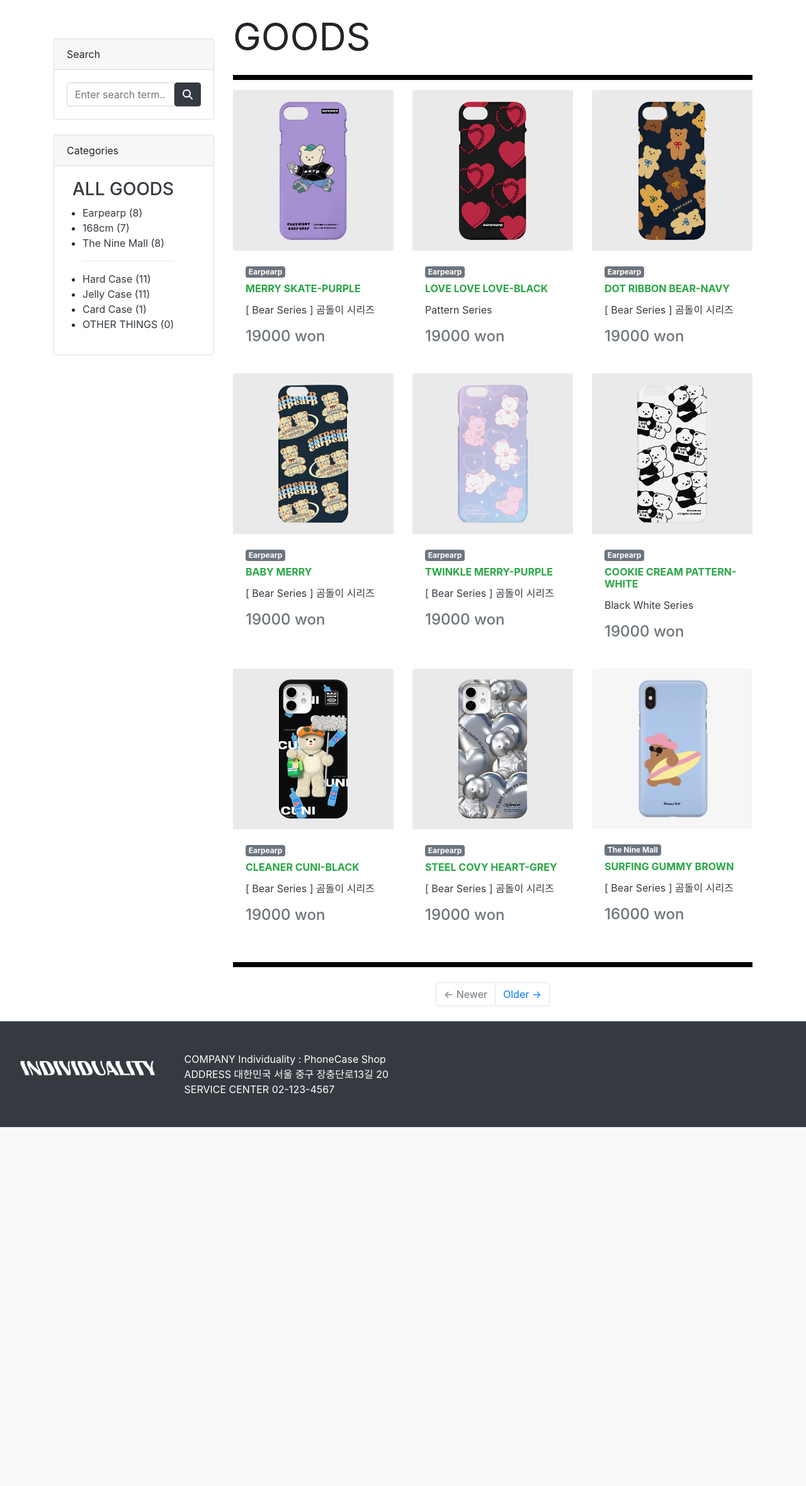
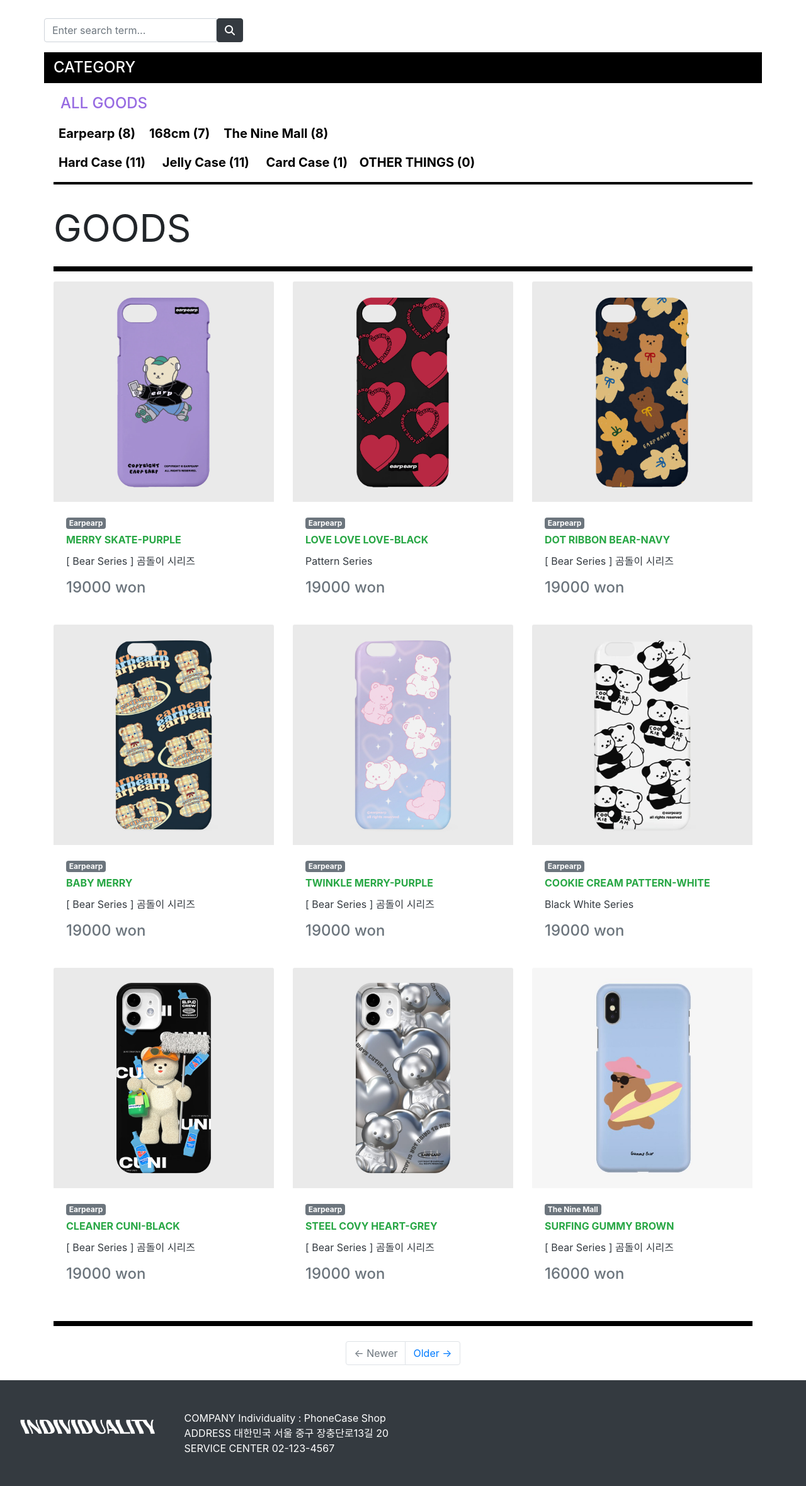
Before and after one commit to otcroz/ShoppingMall-WebPage_Individuality, a Django app: page /goods/ in a window 1280 px wide. Shown: the part 59-2419 px from the top of the page at 63% size. Before the commit the page ends 1849 px from the top, so only its background shows below. Run offline with Django 3.2, Linux system fonts and the light colour scheme; data comes from the database, SQL or seed files in the repository; both versions use the stored data as it was after the commit; some libraries are stand-ins or nearby versions.

Commit message:
디자인 정리 및 추가 기능 구현

```diff
--- a/shoppingmall/static/shoppingmall/css/goods_page.css
+++ b/shoppingmall/static/shoppingmall/css/goods_page.css
@@ -12,3 +12,40 @@
     font-weight:700;
     font-size:20px;
 }
+
+.detail_semi_content{
+    font-size:20px;
+}
+
+.category_title{
+    background-color:black;
+    color:white;
+    padding-top:10px;
+    padding-bottom:10px;
+}
+
+.category_list{
+    font-size: 20px;
+    color: black;
+    font-weight:700;
+}
+
+.category_list:hover{
+    color: rgb(98,125,81)
+}
+
+.all_goods{
+    color: rgb(151,107,226);
+    padding: 10px;
+}
+
+.all_goods:hover{
+    color: rgb(98,125,81);
+    padding: 10px;
+}
+
+
+.two_stroke{
+    border: solid 2px black;
+    padding: 0; 2px; 0; 2px;
+}
--- a/shoppingmall/templates/shoppingmall/base.html
+++ b/shoppingmall/templates/shoppingmall/base.html
@@ -13,50 +13,39 @@
 
 <div class="container mt-4 pt-5">
     <div class="row">
-        <div class="col-md-4 col-lg-3">
             <!-- Search widget-->
-            <div class="card mb-4 mt-5">
-                <div class="card-header">
-                    Search
-                </div>
-                <div class="card-body">
-                    <div class="input-group">
+            <div class="float-right mb-3">
+                <div class="input-group mt-3">
                     <input class="form-control" type="text" id="search-input" placeholder="Enter search term..." aria-label="Enter search term..." aria-describedby="button-search" />
                     <button class="btn btn-dark" id="button-search" type="button" onclick="searchPost()"><i class="fas fa-search"></i></button>
                 </div>
             </div>
+            <div class="col-12">
+            <!-- Categories widget-->
+            <div class=" mb-4" id="manufacturers-card">
+                <div class="row">
+                    <div class="category_title mr-4 mb-2 col-12 h4">
+                        CATEGORY
                     </div>
-            <!-- Categories widget-->
-            <div class="card mb-4" id="manufacturers-card">
-                <div class="card-header">Categories</div>
-                <div class="card-body">
-                    <div class="row">
-                        <div class="ml-4 mb-2">
-                        <a class="text-dark h3" href="/goods/">ALL GOODS </a>  <!--전체 게시물 수-->
+                    <a class="all_goods h4 ml-3 mb-2 text-decoration-none" href="/goods/">ALL GOODS</a>  <!--전체 게시물 수-->
+                    <div class="col-12">
+                        {% for m in manufacturers %}
+                            <a class="category_list text-decoration-none ml-2" href="{{ m.get_absolute_url }}">{{m}} ({{m.goods_set.count}}) &nbsp</a>
+                        {% endfor %}
                     </div>
-                            <ul>
-                            {% for m in manufacturers %}
-                            <li>
-                                <a class="text-dark" href="{{ m.get_absolute_url }}">{{m}} ({{m.goods_set.count}})</a>
-                            </li>
+                    <div class="col-12 mt-3">
+                        {% for m in casetypes %}
+                            <a class="category_list text-decoration-none ml-2" href="{{ m.get_absolute_url }}">{{m}} ({{m.goods_set.count}}) &nbsp&nbsp</a>
                         {% endfor %}
-                            <hr>
-                            {% for m in casetypes %}
-                            <li>
-                                <a class="text-dark" href="{{ m.get_absolute_url }}">{{m}} ({{m.goods_set.count}})</a>
-                            </li>
-                            {% endfor %}
-                            <li>
-                                <a class="text-dark" href="http://127.0.0.1:8000/goods/casetype/no_casetype">OTHER THINGS ({{no_casetype_goods_count}})</a>
-                            </li>
-                        </ul>
+                            <a class="category_list text-decoration-none" href="http://127.0.0.1:8000/goods/casetype/no_casetype">OTHER THINGS ({{no_casetype_goods_count}})</a>
                     </div>
                 </div>
+                <hr class="two_stroke">
             </div>
-        </div>
-        <div class="col-md-8 col-lg-9" id='main-area'>
+        <div class="" id='main-area'> <!--목록이 보이는 영역-->
             {% block main_area %}
             {% endblock %}
+        </div>
     </div>
 </div>
 </div>
--- a/shoppingmall/templates/shoppingmall/goods_list.html
+++ b/shoppingmall/templates/shoppingmall/goods_list.html
@@ -29,11 +29,11 @@
 {% if goods_list.exists %}
     <div class="row mb-3">
 {% for p in goods_list %} <!--post_list 대신 object_list 사용해도 됨 / 모델명_list-->
-        <div class="col-sm-6 col-lg-4">
-            <div class=" mb-4 h-75"  id="goods-{{p.pk}}">
+        <div class=" col-sm-6 col-lg-4">
+            <div class="mb-4 h-75"  id="goods-{{p.pk}}">
                 <a class="text-decoration-none text-dark" href="{{ p.get_absolute_url }}">
                 {% if p.image %}
-                    <img class="card-img-top" src="{{ p.image.url }}"  alt="{{ p }}의 image" /><!--실제로는 업로드한 이미지가 보여짐-->
+                    <img class="card-img-top " style="height:350px" src="{{ p.image.url }}"  alt="{{ p }}의 image" /><!--실제로는 업로드한 이미지가 보여짐-->
                 {% else %}
                     <img class="card-img-top" src="https://picsum.photos/seed/{{p.id}}/800/200" alt="random image" /> <!--p.id로 고유한 값을 줌, 아이디에 대한 이미지 고정-->
                 {% endif %}
@@ -42,7 +42,6 @@
                     <h3 class="card-title h6 text-success font-weight-bold">{{ p.name | upper }}</h3>
                     <p class="card-text">{{ p.brief_content }}</p> <!--truncatewords:45 : 45개 단어 출력-->
                     <h6 class="card-text text-muted float-bottom h4">{{ p.price }} won</h6>
-
                 </div>
                 </a>
             </div>
--- a/shoppingmall/views.py
+++ b/shoppingmall/views.py
@@ -118,6 +118,7 @@
     ordering = '-pk'
     paginate_by = 9
 
+
     def get_context_data(self, *, object_list=None, **kwargs):
         context = super(GoodsList, self).get_context_data()
         context['manufacturers'] = Manufacturer.objects.all()
@@ -135,6 +136,7 @@
         context['manufacturers'] = Manufacturer.objects.all()
         context['casetypes'] = CaseType.objects.all()
         context['no_casetype_goods_count'] = Goods.objects.filter(case_type=None).count()
+        context['phone_models'] = PhoneModel.objects.all()
         context['comment_form'] = CommentForm
 
         return context
```
Also changed, not shown: home/templates/home/introduce.html (+4 -3 lines), home/views.py (+17 -0 lines), shoppingmall/templates/shoppingmall/goods_detail.html (+63 -35 lines), db.sqlite3. Lines whose indentation alone changed are shown as unchanged.
